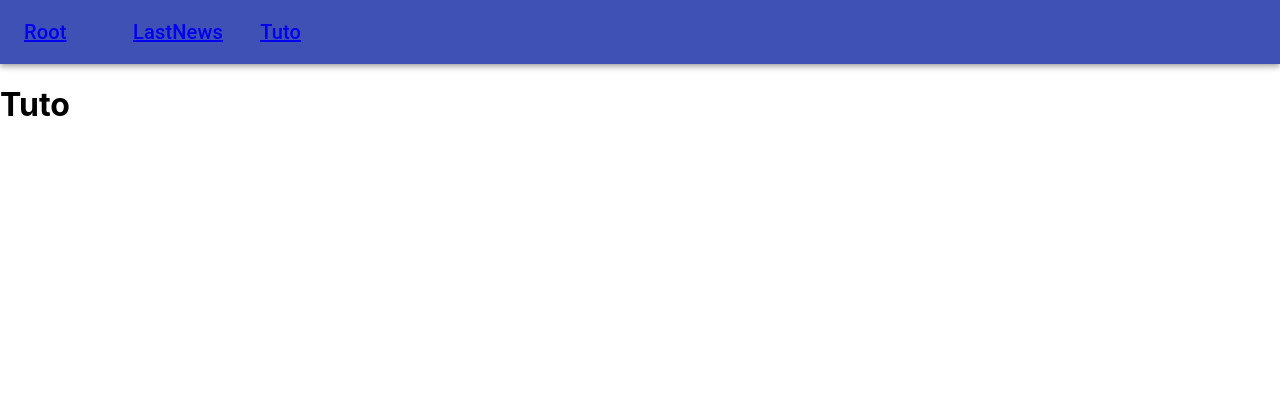
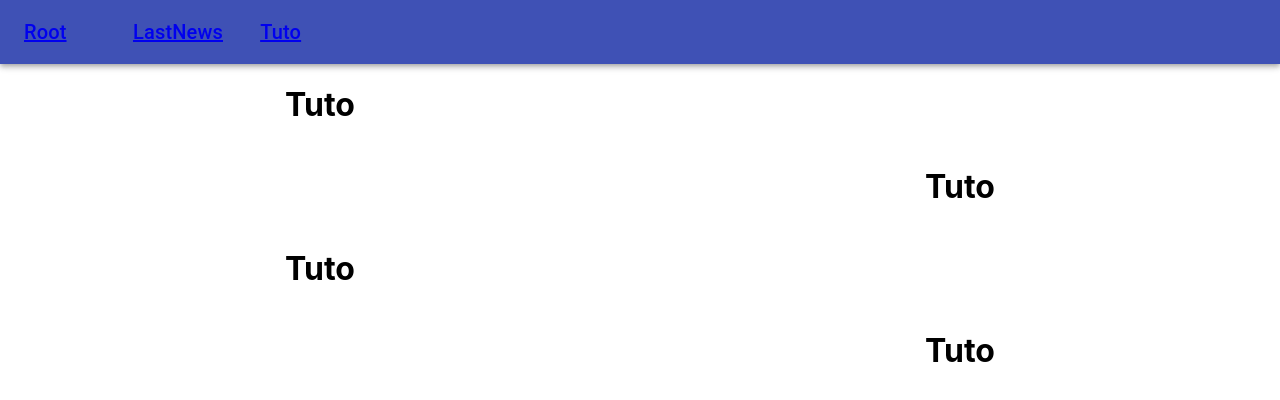
Before and after one commit to Yoon-Dev/projet-tutore, a React (Create React App) app in the folder app/: page /tuto in a window 1280 px wide. Shown: the top 400 px of the page. Built offline with nearby package versions, Linux system fonts and the light colour scheme.

Commit message:
feat: wireframe done

```diff
--- /dev/null
+++ b/app/src/component/cool/Cool.js
@@ -0,0 +1,7 @@
+import React from "react";
+
+const Cool = () => {
+    return ( <div><h1>Cool</h1></div>)
+}
+
+export default Cool;
--- /dev/null
+++ b/app/src/component/fake-grid/FakeGrid.js
@@ -0,0 +1,19 @@
+import React, { Fragment } from "react";
+import Grid from '@material-ui/core/Grid';
+import { breakpointfakegrid } from '../../utils/styles';
+
+const FakeGrid = () => {
+
+    if(window.innerWidth > breakpointfakegrid){
+        return (
+            <Fragment>
+                <Grid item sm={6}>
+                </Grid>
+                <Grid item sm={6}>
+                </Grid>
+            </Fragment>
+        )
+    }
+}
+
+export default FakeGrid;
--- /dev/null
+++ b/app/src/component/last-news-short/LastNewsShort.js
@@ -0,0 +1,7 @@
+import React from "react";
+
+const LastNewsShort = () => {
+    return ( <div><h1>LastNewsShort</h1></div>)
+}
+
+export default LastNewsShort;
--- a/app/src/page/last-news/LastNews.js
+++ b/app/src/page/last-news/LastNews.js
@@ -1,7 +1,18 @@
 import React from "react";
+import Grid from '@material-ui/core/Grid';
+import { useStyles } from '../../utils/styles';
 
 const LastNews = () => {
-    return ( <div><h1>LastNews</h1></div>)
+
+    const classes = useStyles();
+
+    return(
+        <Grid container justify='center'>
+            <Grid item md={8} xs={12} className={classes.center}>
+                <h1>LastNews</h1>
+            </Grid>
+        </Grid>
+    )
 }
 
 export default LastNews;
--- a/app/src/page/root/Root.js
+++ b/app/src/page/root/Root.js
@@ -1,7 +1,24 @@
 import React from "react";
+import Grid from '@material-ui/core/Grid';
+import { useStyles } from '../../utils/styles';
+import Cool from '../../component/cool/Cool';
+import LastNewsShort from '../../component/last-news-short/LastNewsShort';
 
 const Root = () => {
-    return ( <div><h1>Root</h1></div>)
+
+    const classes = useStyles();
+
+    return (
+        <Grid container>
+            <Grid item md={8} xs={12} className={classes.center}>
+                <Cool/>
+            </Grid>
+            <Grid item md={4} xs={12} className={classes.center}>
+                <LastNewsShort/>
+            </Grid>
+        </Grid>
+
+    )
 }
 
 export default Root;
--- a/app/src/page/tuto/Tuto.js
+++ b/app/src/page/tuto/Tuto.js
@@ -1,7 +1,32 @@
 import React from "react";
+import Grid from '@material-ui/core/Grid';
+import { useStyles } from '../../utils/styles';
+import FakeGrid from '../../component/fake-grid/FakeGrid';
 
 const Tuto = () => {
-    return ( <div><h1>Tuto</h1></div>)
+
+    const classes = useStyles();
+
+    return (
+        <Grid container justify='center'>
+            <Grid item sm={6} xs={12} className={classes.center}>
+                <h1>Tuto</h1>
+            </Grid>
+            <FakeGrid/>
+            <Grid item sm={6} xs={12} className={classes.center}>
+                <h1>Tuto</h1>
+            </Grid>
+            <FakeGrid/>
+            <Grid item sm={6} xs={12} className={classes.center}>
+                <h1>Tuto</h1>
+            </Grid>
+            <FakeGrid/>
+            <Grid item sm={6} xs={12} className={classes.center}>
+                <h1>Tuto</h1>
+            </Grid>
+        </Grid>
+
+    )
 }
 
 export default Tuto;
--- a/app/src/utils/styles.js
+++ b/app/src/utils/styles.js
@@ -2,10 +2,16 @@ import { makeStyles } from '@material-ui/core/styles';
 
 export const useStyles = makeStyles((theme) => ({
     // ++++++++++++++++++++++++++++++++++++++++++
+    // UTILS
+    center: {
+        display: 'flex',
+        justifyContent: 'center'
+    },
+    // ++++++++++++++++++++++++++++++++++++++++++
     // HEADER
     logo:{
         display: 'flex',
-        justifyContent: 'felx-start'
+        justifyContent: 'flex-start'
     },
     itemhead: {
         display: 'flex',
@@ -17,3 +23,5 @@ export const useStyles = makeStyles((theme) => ({
     // FIN header
     // ******************************************
 }));
+
+export const breakpointfakegrid = 600;
```
